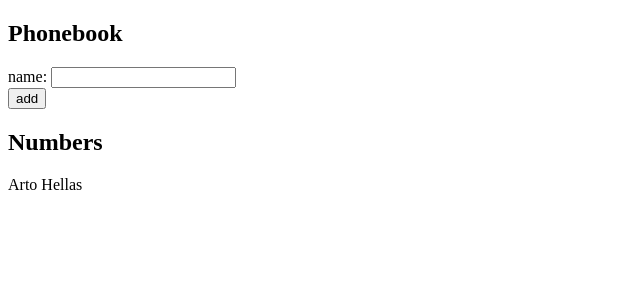
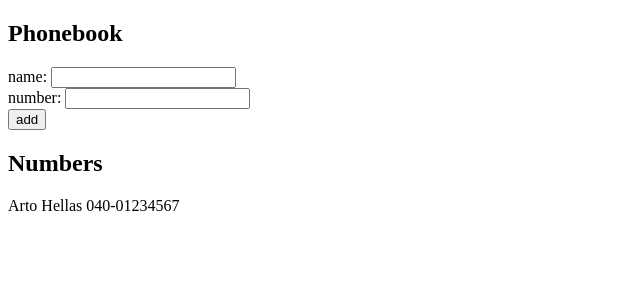
Before and after one commit to jaspersanchez/fullstackopen-exercises, a React (Vite) app in the folder part2/phonebook/: page / in a window 1280 px wide. Shown: the top 300 px of the page, without its empty margins (0-640 px from the left). Built offline with nearby package versions, Linux system fonts and the light colour scheme.

Commit message:
Exercises 2.8

```diff
--- a/part2/phonebook/src/App.jsx
+++ b/part2/phonebook/src/App.jsx
@@ -1,10 +1,14 @@
 import { useState } from 'react'
 
 const App = () => {
-  const [persons, setPersons] = useState([{ name: 'Arto Hellas' }])
+  const [persons, setPersons] = useState([
+    { name: 'Arto Hellas', number: '040-01234567' },
+  ])
   const [newName, setNewName] = useState('')
+  const [newNumber, setNewNumber] = useState('')
 
-  const handleNameChange = (event) => setNewName(event.target.value)
+  const handleInputChange = (setState) => (event) =>
+    setState(event.target.value)
 
   const handleAddName = (event) => {
     event.preventDefault()
@@ -14,15 +18,18 @@ const App = () => {
     if (personExists) {
       alert(`${newName} is already added to phonebook`)
       setNewName('')
+      setNewNumber('')
       return
     }
 
     const newPerson = {
       name: newName,
+      number: newNumber,
     }
 
     setPersons(persons.concat(newPerson))
     setNewName('')
+    setNewNumber('')
   }
 
   return (
@@ -30,7 +37,12 @@ const App = () => {
       <h2>Phonebook</h2>
       <form onSubmit={handleAddName}>
         <div>
-          name: <input value={newName} onChange={handleNameChange} />
+          name:{' '}
+          <input value={newName} onChange={handleInputChange(setNewName)} />
+        </div>
+        <div>
+          number:{' '}
+          <input value={newNumber} onChange={handleInputChange(setNewNumber)} />
         </div>
         <div>
           <button type="submit">add</button>
@@ -38,7 +50,9 @@ const App = () => {
       </form>
       <h2>Numbers</h2>
       {persons.map((person) => (
-        <div key={person.name}>{person.name}</div>
+        <div key={person.name}>
+          {person.name} {person.number}
+        </div>
       ))}
     </div>
   )
```
